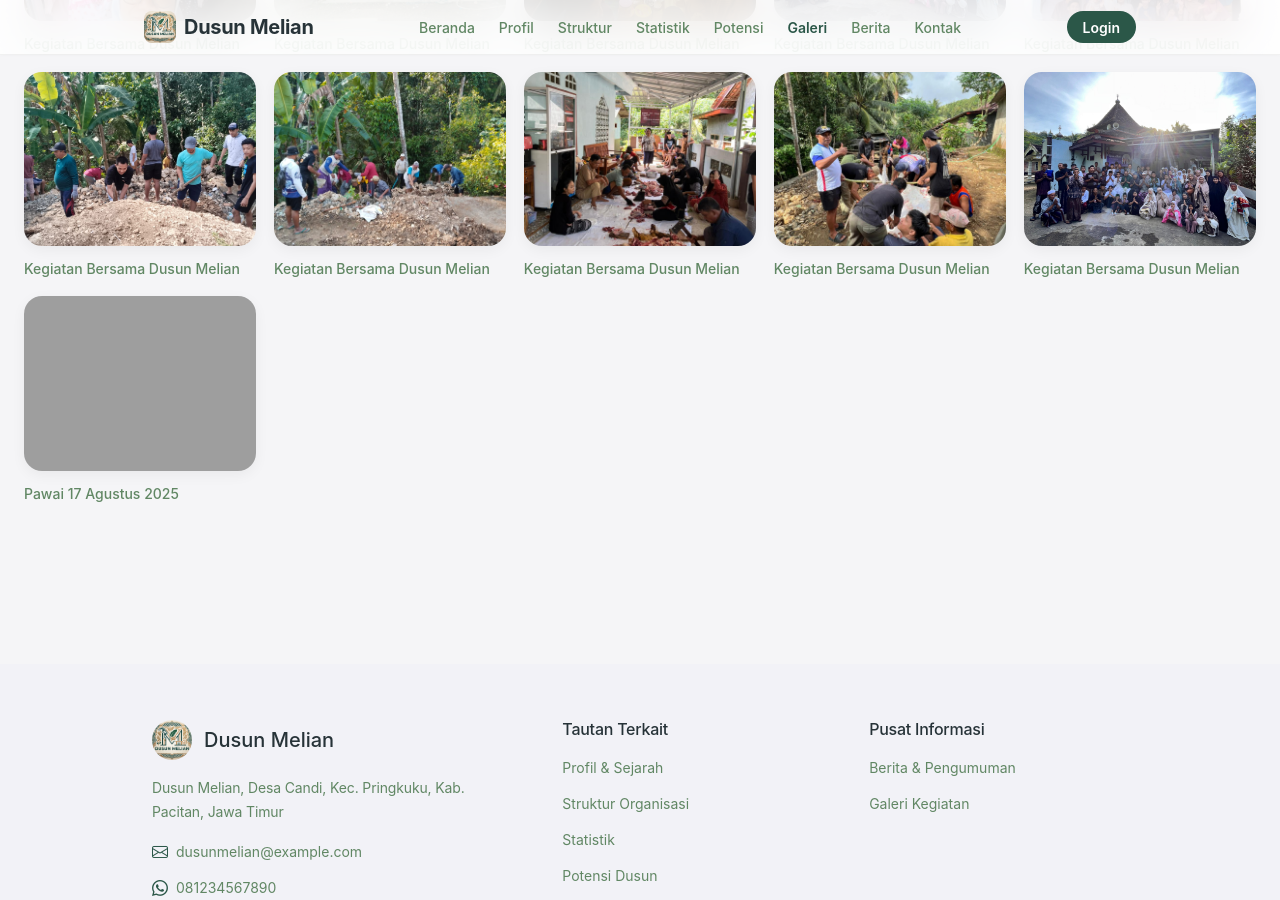
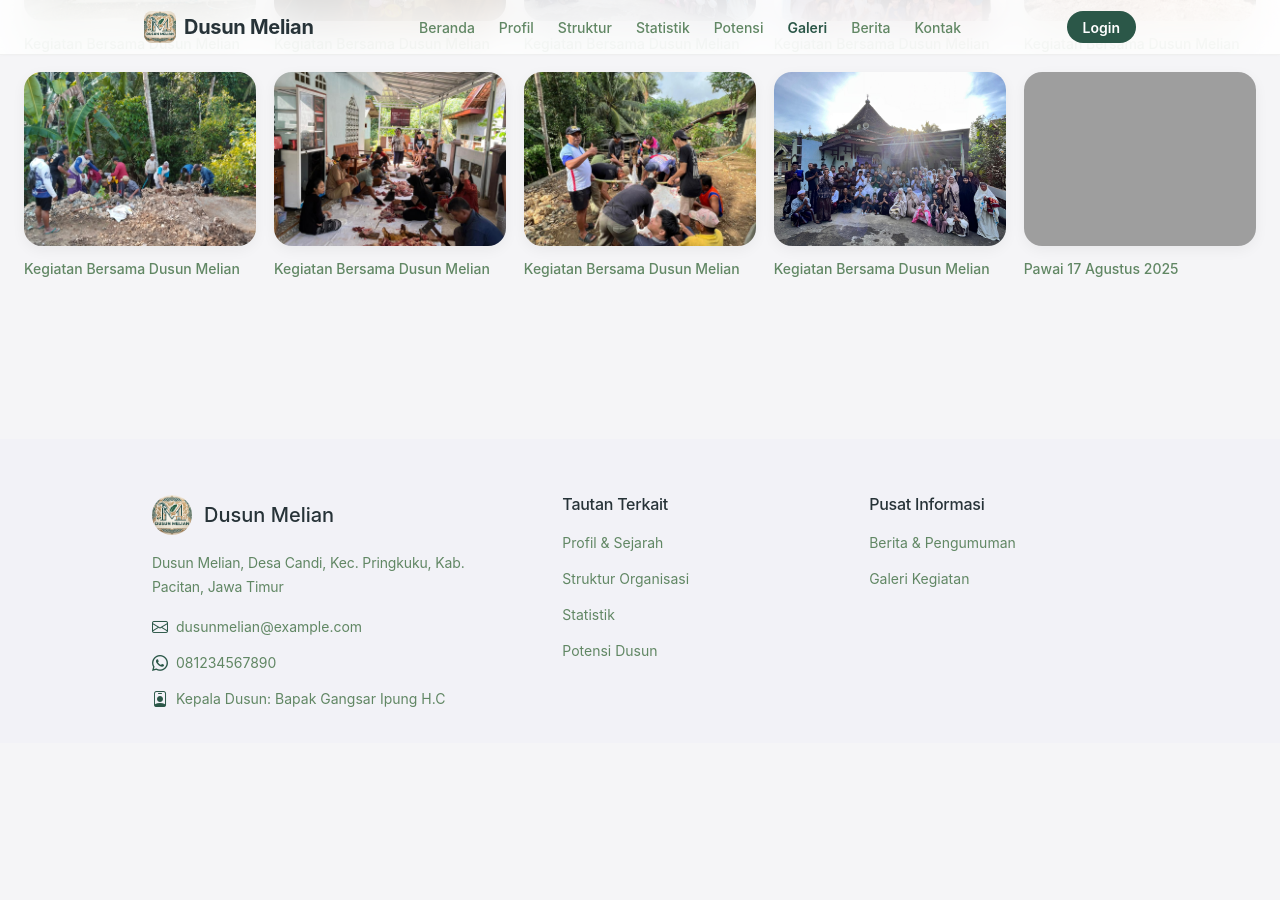
Before and after one commit to Noiro-0/Melian-Happy, a Jekyll site: the page built from galeri.html, in a window 1280 px wide and 900 px high, scrolled down 752 px. Built offline with Jekyll 4.4.1, drawn with Linux system fonts in a browser that asks for light colours; nearby versions of some CDN libraries; after the commit the page ends 1495 px from its top, so only the background shows below that; grey boxes are pictures that could not be loaded.

Commit message:
Update Galeri “galeri”

```diff
--- a/_data/galeri.yml
+++ b/_data/galeri.yml
@@ -1,6 +1,4 @@
 galeri:
-  - gambar: /assets/img/88278.jpg
-    judul: Kegiatan Bersama Dusun Melian
   - judul: Kegiatan Bersama Dusun Melian
     gambar: /assets/img/foto_dusun_melian-2-.jpeg
   - judul: Kegiatan Bersama Dusun Melian
```
